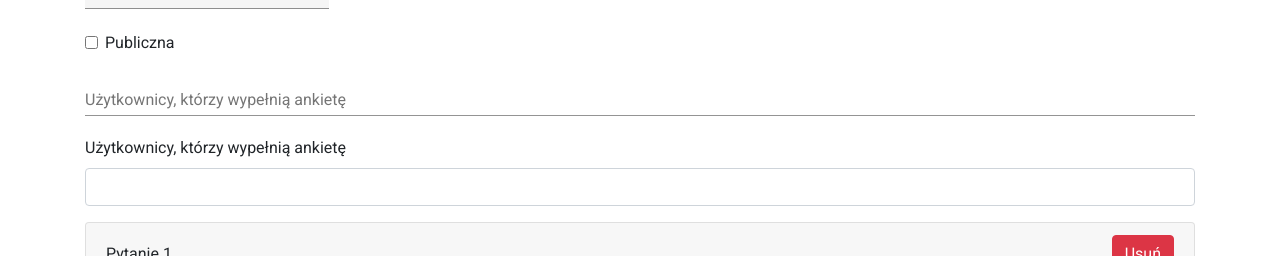
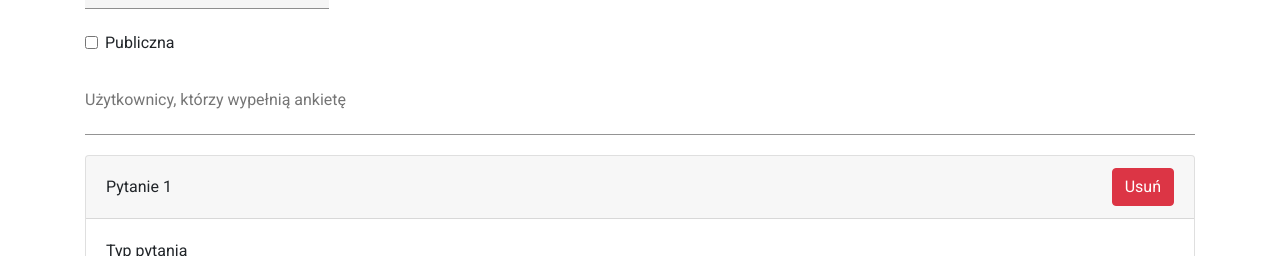
Before and after one commit to kwnc/ankietapp-web, an Angular app: page /surveys/create in a window 1280 px wide. Shown: the part 371-627 px from the top of the page. Built offline with nearby package versions, Linux system fonts and the light colour scheme.

Commit message:
Refaktor tworzenia ankiety

```diff
--- a/src/app/surveys/create.component.html
+++ b/src/app/surveys/create.component.html
@@ -32,31 +32,10 @@
     <label for="public" class="form-check-label">Publiczna</label>
   </div>
   <div *ngIf="!f.public.value">
-
-    <mat-form-field class="example-chip-list full-field">
-      <mat-label>Użytkownicy, którzy wypełnią ankietę</mat-label>
-      <mat-chip-list #chipList aria-label="Fruit selection">
-        <mat-chip *ngFor="let fruit of fruits" [selectable]="selectable"
-                  [removable]="removable" (removed)="remove(fruit)">
-          {{fruit.name}}
-          <mat-icon matChipRemove *ngIf="removable">cancel</mat-icon>
-        </mat-chip>
-        <input placeholder="New fruit..."
-               [matChipInputFor]="chipList"
-               [matChipInputSeparatorKeyCodes]="separatorKeysCodes"
-               [matChipInputAddOnBlur]="addOnBlur"
-               (matChipInputTokenEnd)="add($event)">
-      </mat-chip-list>
+    <mat-form-field class="full-field">
+      <input matInput type="text" id="users" placeholder="Użytkownicy, którzy wypełnią ankietę" formControlName="users"
+             class="form-control" [ngClass]="{ 'is-invalid': submitted && f.users.errors }"/>
     </mat-form-field>
-
-
-    <div class="form-group">
-      <label>Użytkownicy, którzy wypełnią ankietę</label>
-      <input type="text" formControlName="users" class="form-control"
-             [ngClass]="{ 'is-invalid': submitted && f.users.errors }"/>
-    </div>
-
-
   </div>
 
   <div formArrayName="questions">
@@ -85,7 +64,7 @@
           <input type="text" formControlName="description" class="form-control"
                  [ngClass]="{ 'is-invalid': submitted && question.get('description').errors }">
           <div *ngIf="question.get('description').errors" class="invalid-feedback">
-            <div *ngIf="question.get('description').errors.required">To pole jest wymaganey</div>
+            <div *ngIf="question.get('description').errors.required">To pole jest wymagane</div>
           </div>
         </div>
         <div *ngIf="isClosedQuestion(i)">
@@ -105,7 +84,7 @@
                 <input type="text" [formControlName]="j" class="form-control"
                        [ngClass]="{ 'is-invalid': submitted && choice.errors }">
                 <div *ngIf="choice.errors" class="invalid-feedback">
-                  <div *ngIf="choice.errors.required">To pole jest wymaganey</div>
+                  <div *ngIf="choice.errors.required">To pole jest wymagane</div>
                 </div>
               </div>
             </div>
--- a/src/app/surveys/create.component.ts
+++ b/src/app/surveys/create.component.ts
@@ -15,7 +15,6 @@ export class CreateComponent implements OnInit {
   loading = false;
   submitted = false;
 
-  account: Account;
   survey: Survey;
 
   constructor(
```
